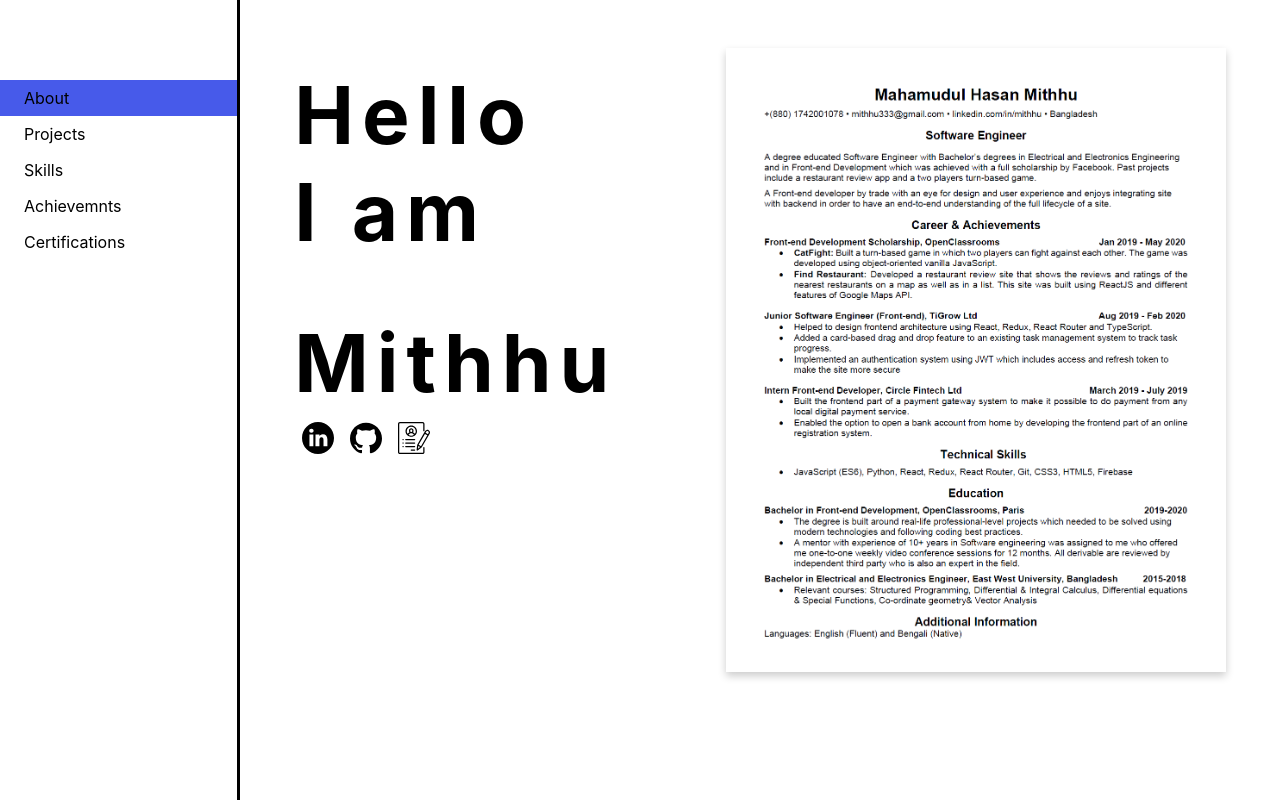
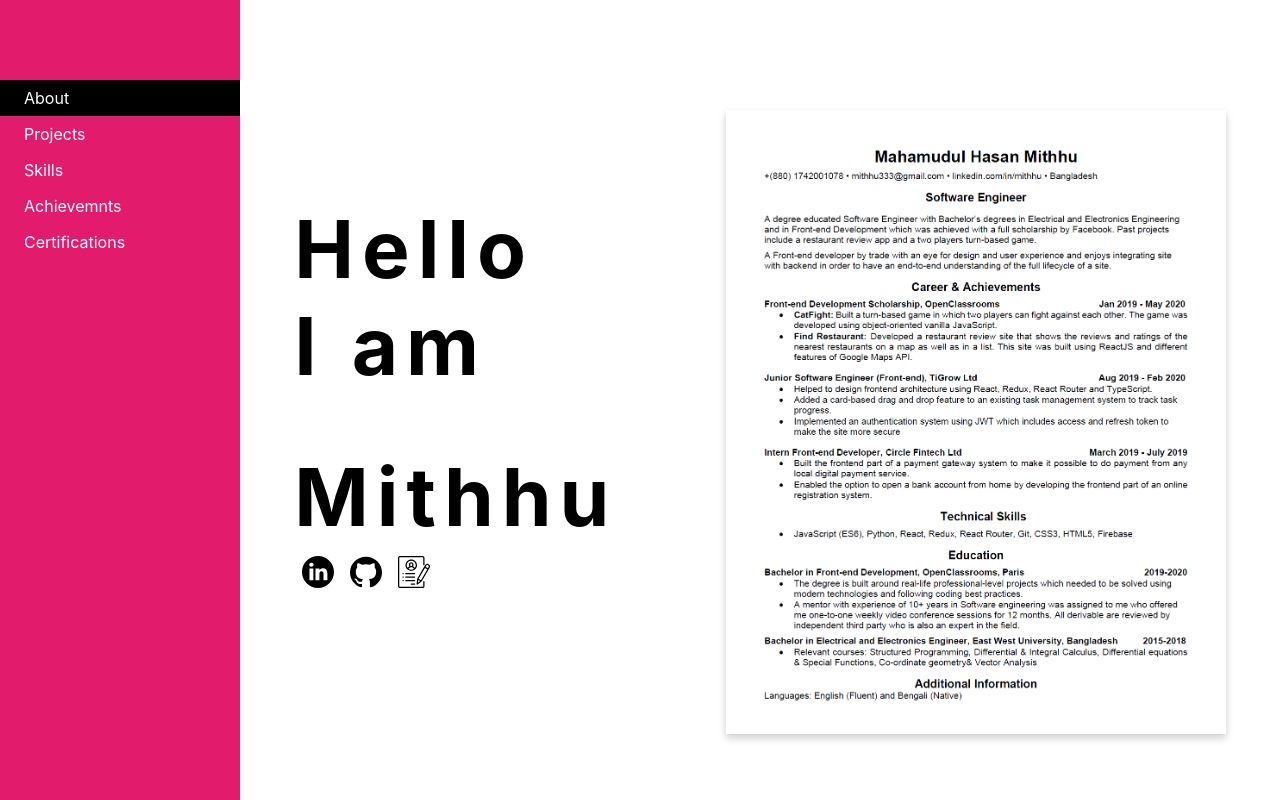
Before and after one commit to mithhu/portfolio_updated, a React (Create React App) app: page / in a window 1280 px wide. Built offline with nearby package versions, Linux system fonts and the light colour scheme.

Commit message:
edited sidebar

```diff
--- a/src/App.css
+++ b/src/App.css
@@ -28,8 +28,11 @@ html {
 .sidebar {
   width: 15rem;
   height: 100vh;
-  border-right: 0.2rem solid black;
+  /* border-right: 0.2rem solid black; */
   padding-top: 5rem;
+  position: fixed;
+  background: #e31b6d;
+  color: white;
 }
 
 .burgerMobile {
@@ -42,19 +45,35 @@ html {
 
 .about {
   width: calc(100vw - 15rem);
+  display: flex;
+  flex-wrap: wrap;
+  justify-content: space-around;
+  margin-left: 15rem;
+  align-items: center;
+  height: 100vh;
 }
 .linkHover {
   transition: 0.3s;
 }
 .linkHover:hover {
   box-shadow: 0 4px 8px 0 rgba(0, 0, 0, 0.2);
-  background-color: #66bbdf;
+  background-color: black;
   border-radius: 0.3rem;
 }
 
 @media only screen and (max-width: 1025px) {
   .sidebar {
     display: none;
+  }
+  .blurBackground {
+    display: none;
+  }
+  .zoomImage {
+    display: none;
+  }
+  .about {
+    margin-left: 0;
+    width: 100vw;
   }
   .burger {
     display: none;
@@ -68,8 +87,3 @@ html {
     display: inline;
   }
 }
-
-.filter-green {
-  filter: invert(48%) sepia(79%) saturate(2476%) hue-rotate(86deg)
-    brightness(118%) contrast(119%);
-}
--- a/src/App.js
+++ b/src/App.js
@@ -19,7 +19,7 @@ function App() {
             cursor: "pointer",
             padding: ".5rem 1.5rem",
             margin: 0,
-            background: `${activeMenu === "about" ? "#475AEA" : ""}`,
+            background: `${activeMenu === "about" ? "black" : ""}`,
           }}
           className="linkHover"
           onClick={() => handleChange("about")}
@@ -32,7 +32,7 @@ function App() {
 
             padding: ".5rem 1.5rem",
             margin: 0,
-            background: `${activeMenu === "projects" ? "#475AEA" : ""}`,
+            background: `${activeMenu === "projects" ? "black" : ""}`,
           }}
           className="linkHover"
           onClick={() => handleChange("projects")}
@@ -45,7 +45,7 @@ function App() {
 
             padding: ".5rem 1.5rem",
             margin: 0,
-            background: `${activeMenu === "skills" ? "#475AEA" : ""}`,
+            background: `${activeMenu === "skills" ? "black" : ""}`,
           }}
           className="linkHover"
           onClick={() => handleChange("skills")}
@@ -58,7 +58,7 @@ function App() {
 
             padding: ".5rem 1.5rem",
             margin: 0,
-            background: `${activeMenu === "achievements" ? "#475AEA" : ""}`,
+            background: `${activeMenu === "achievements" ? "black" : ""}`,
           }}
           className="linkHover"
           onClick={() => handleChange("achievements")}
@@ -71,7 +71,7 @@ function App() {
 
             padding: ".5rem 1.5rem",
             margin: 0,
-            background: `${activeMenu === "certifications" ? "#475AEA" : ""}`,
+            background: `${activeMenu === "certifications" ? "black" : ""}`,
           }}
           className="linkHover"
           onClick={() => handleChange("certifications")}
@@ -83,18 +83,24 @@ function App() {
         <img
           alt="menu"
           onClick={() => settoggleSidebar(!toggleSidebar)}
-          className={`filter-green ${
-            toggleSidebar ? "burger" : "burgerMobile"
-          }`}
+          className={`${toggleSidebar ? "burger" : "burgerMobile"}`}
           src={menu}
           style={{
             width: "2rem",
             height: "2rem",
             cursor: "pointer",
             position: "fixed",
+            marginLeft: "2rem",
+            marginTop: "1.5rem",
           }}
         />
-        {activeMenu === "about" && <About />}
+        <div
+          onClick={() => settoggleSidebar(false)}
+          style={{ height: "100vh" }}
+          // className={`${toggleSidebar ? "blurBackground" : ""}`}
+        >
+          {activeMenu === "about" && <About />}
+        </div>
       </div>
     </div>
   );
--- a/src/components/About.js
+++ b/src/components/About.js
@@ -9,17 +9,15 @@ import MahamudulResume from "../assets/Mahamudul_Resume.pdf";
 
 function About() {
   return (
-    <div
-      className="about"
-      style={{
-        display: "flex",
-        flexWrap: "wrap",
-        justifyContent: "space-around",
-      }}
-    >
+    <div className="about">
       <div>
         <h2
-          style={{ marginBottom: 0, fontSize: "5rem", letterSpacing: "0.5rem" }}
+          style={{
+            marginBottom: 0,
+            marginTop: 0,
+            fontSize: "5rem",
+            letterSpacing: "0.5rem",
+          }}
         >
           Hello
         </h2>
@@ -61,7 +59,7 @@ function About() {
           </div>
         </div>
       </div>
-      <div style={{ marginTop: "3rem" }}>
+      <div className="zoomImage" style={{ marginTop: "3rem" }}>
         <Zoom zoomMargin={40}>
           <img
             style={{ boxShadow: "0 4px 8px 0 rgba(0,0,0,0.2)" }}
```
Also changed, not shown: src/assets/icon/menu.svg (added).
